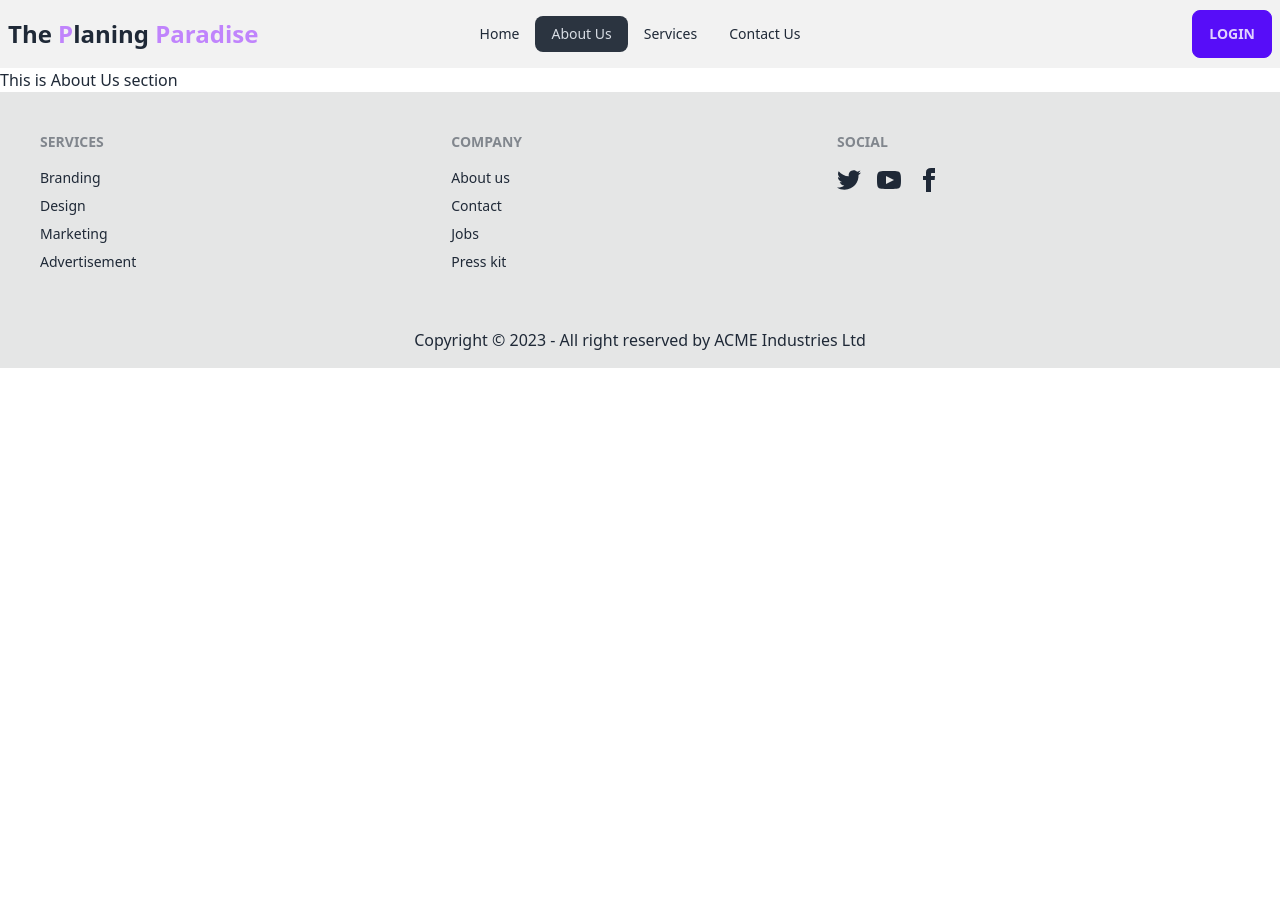
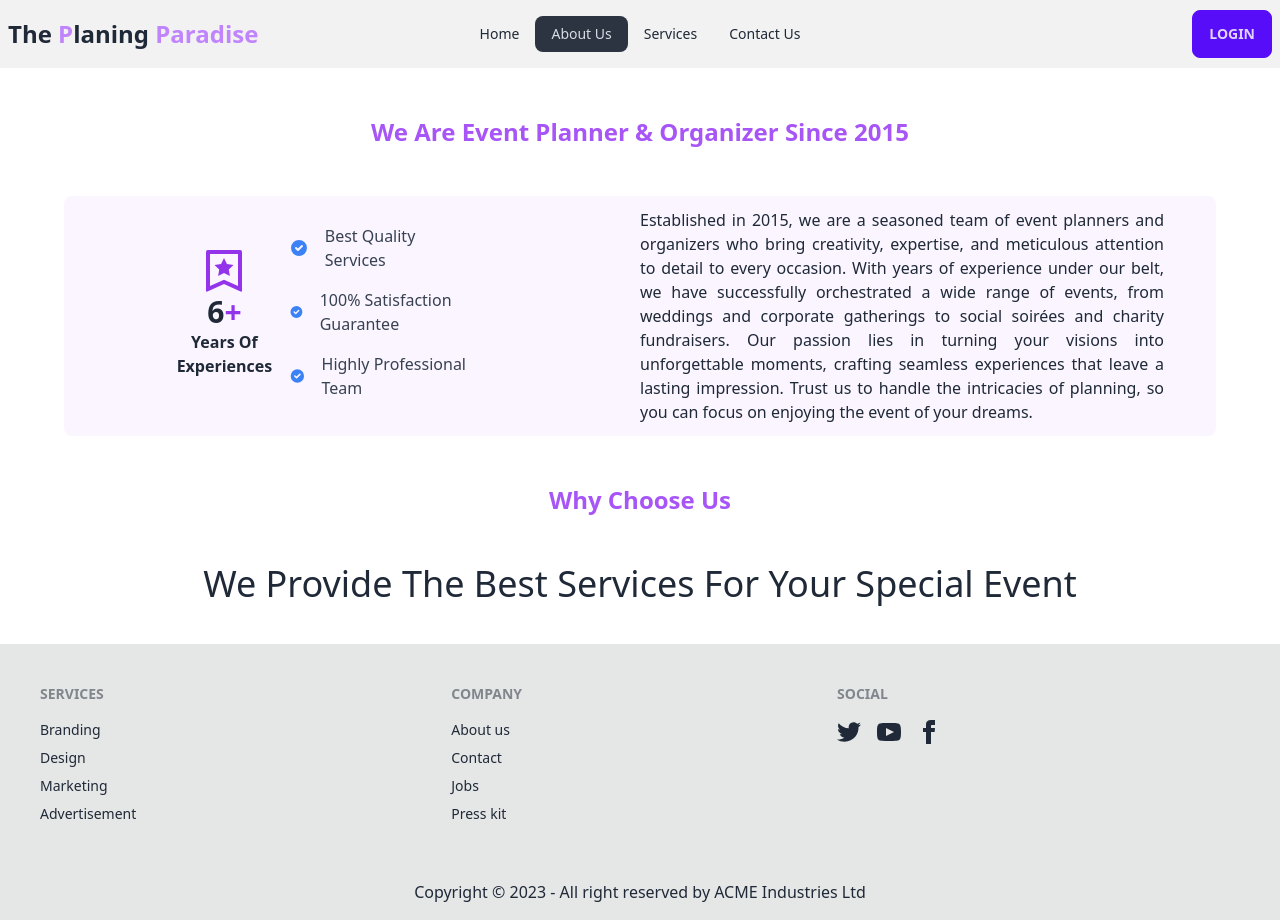
Before and after one commit to Alamin-22/EventManagement, a React (Vite) app: page /about_us in a window 1280 px wide. Before the commit the page ends 800 px from the top, so only its background shows below. Built offline with nearby package versions, Linux system fonts and the light colour scheme.

Commit message:
completed services page

```diff
--- /dev/null
+++ b/src/Components/About_Us_FirstSection/Details_of_about.jsx
@@ -0,0 +1,46 @@
+import { RiBookmark3Line } from 'react-icons/ri';
+const Details_of_about = () => {
+    return (
+        <div className='bg-purple-50 p-3 rounded-lg'>
+            <div className="mx-10  grid grid-cols-1 md:grid-cols-2">
+                <section className=" dark:bg-gray-900">
+                    <div className=" flex items-center w-full px-6 py-4 rounded-lg md:mx-5 md:w-96  dark:bg-gray-800">
+                        <div className='block justify-center items-center text-center'>
+                            <RiBookmark3Line className='text-5xl text-purple-600 mx-auto'></RiBookmark3Line>
+                            <p className='text-3xl font-bold'>6<span className='text-purple-600'>+</span></p>
+                            <p className='font-semibold'>Years Of Experiences</p>
+                        </div>
+                        <div className="space-y-4">
+                            <div className="flex items-center">
+                                <svg xmlns="http://www.w3.org/2000/svg" className="w-5 h-5 text-blue-500" viewBox="0 0 20 20" fill="currentColor">
+                                    <path fillRule="evenodd" d="M10 18a8 8 0 100-16 8 8 0 000 16zm3.707-9.293a1 1 0 00-1.414-1.414L9 10.586 7.707 9.293a1 1 0 00-1.414 1.414l2 2a1 1 0 001.414 0l4-4z" clipRule="evenodd" />
+                                </svg>
+
+                                <span className="mx-4 text-gray-700 dark:text-gray-300">Best Quality Services</span>
+                            </div>
+                            <div className="flex items-center">
+                                <svg xmlns="http://www.w3.org/2000/svg" className="w-5 h-5 text-blue-500" viewBox="0 0 20 20" fill="currentColor">
+                                    <path fillRule="evenodd" d="M10 18a8 8 0 100-16 8 8 0 000 16zm3.707-9.293a1 1 0 00-1.414-1.414L9 10.586 7.707 9.293a1 1 0 00-1.414 1.414l2 2a1 1 0 001.414 0l4-4z" clipRule="evenodd" />
+                                </svg>
+
+                                <span className="mx-4 text-gray-700 dark:text-gray-300">100% Satisfaction Guarantee</span>
+                            </div>
+                            <div className="flex items-center">
+                                <svg xmlns="http://www.w3.org/2000/svg" className="w-5 h-5 text-blue-500" viewBox="0 0 20 20" fill="currentColor">
+                                    <path fillRule="evenodd" d="M10 18a8 8 0 100-16 8 8 0 000 16zm3.707-9.293a1 1 0 00-1.414-1.414L9 10.586 7.707 9.293a1 1 0 00-1.414 1.414l2 2a1 1 0 001.414 0l4-4z" clipRule="evenodd" />
+                                </svg>
+
+                                <span className="mx-4 text-gray-700 dark:text-gray-300">Highly Professional Team</span>
+                            </div>
+                        </div>
+                    </div>
+                </section>
+                <div>
+                    <p className='text-justify '>Established in 2015, we are a seasoned team of event planners and organizers who bring creativity, expertise, and meticulous attention to detail to every occasion. With years of experience under our belt, we have successfully orchestrated a wide range of events, from weddings and corporate gatherings to social soirées and charity fundraisers. Our passion lies in turning your visions into unforgettable moments, crafting seamless experiences that leave a lasting impression. Trust us to handle the intricacies of planning, so you can focus on enjoying the event of your dreams.</p>
+                </div>
+            </div>
+        </div>
+    );
+};
+
+export default Details_of_about;
--- /dev/null
+++ b/src/Components/Galary/PreviousEvent.jsx
@@ -0,0 +1,27 @@
+
+const PreviousEvent = () => {
+    return (
+        <div className="my-14">
+            <h1 className="text-center my-10 text-3xl text-purple-600 font-serif font-medium">Our Previous Event</h1>
+            <div className="grid md:grid-cols-3 gap-5 max-w-6xl mx-auto   p-5">
+                <div className=" space-y-5">
+                    <img src="https://i.ibb.co/m4xtnXx/young-couple-in-a-wedding.jpg" alt="" />
+                    <img src="https://i.ibb.co/Gd8sp6m/evenizer-party.jpg" alt="" />
+                </div>
+                <div className="space-y-5">
+                    <img src="https://i.ibb.co/L6Rc0pw/girls-birtday-party.jpg" alt="" />
+                    <img src="https://i.ibb.co/bmcF03t/ultra-music-festival.jpg" alt="" />
+                </div>
+                <div className="space-y-5">
+                    <img src="https://i.ibb.co/7tn1ZqX/group-of-people.jpg" alt="" />
+                    <img src="https://i.ibb.co/Sx3rMvs/people-partying-3.jpg" alt="" />
+                </div>
+                <div className="col-span-3">
+                    <img className="" src="https://i.ibb.co/kxgCF4q/weeding.jpg" alt="" />
+                </div>
+            </div>
+        </div>
+    );
+};
+
+export default PreviousEvent;
--- a/src/Components/ProjectCompleted/ProjectCompleted.jsx
+++ b/src/Components/ProjectCompleted/ProjectCompleted.jsx
@@ -1,8 +1,31 @@
-
+import { FaHandshake } from 'react-icons/fa';
+import { BiHappyBeaming } from 'react-icons/bi';
+import { FaPeopleGroup } from 'react-icons/fa6';
 const ProjectCompleted = () => {
     return (
         <div>
-
+            <div className="hero  min-h-[50vh] max-w-6xl mx-auto my-10  relative rounded-xl" style={{ backgroundImage: 'url(https://i.ibb.co/vv6jxP6/bg.jpg)' }}>
+                <div className="hero-overlay  bg-opacity-80 rounded-xl absolute inset-0"></div>
+                <div className="hero-content  text-white">
+                    <div className="flex flex-col md:flex-row space-y-3 items-center justify-center mx-auto">
+                        <div className='text-center mx-24'>
+                            <FaHandshake className='text-7xl mx-auto text-purple-600'></FaHandshake>
+                            <p className='text-3xl  font-semibold'>125<span className='text-purple-600'>+</span></p>
+                            <p className='text-xl'>Projects Done!</p>
+                        </div>
+                        <div className='text-center mx-24'>
+                            <BiHappyBeaming className='text-7xl mx-auto text-purple-600'></BiHappyBeaming>
+                            <p className='text-3xl  font-semibold'>200<span className='text-purple-600'>+</span></p>
+                            <p className='text-xl'>Customer Happy!</p>
+                        </div>
+                        <div className='text-center mx-24'>
+                            <FaPeopleGroup className='text-7xl mx-auto text-purple-600'></FaPeopleGroup>
+                            <p className='text-3xl  font-semibold'>80<span className='text-purple-600'>+</span></p>
+                            <p className='text-xl'>Team Members!</p>
+                        </div>
+                    </div>
+                </div>
+            </div>
         </div>
     );
 };
--- /dev/null
+++ b/src/Components/WhyChoseUs/WhyChoose_us.jsx
@@ -0,0 +1,10 @@
+
+const WhyChoose_us = () => {
+    return (
+        <div>
+
+        </div>
+    );
+};
+
+export default WhyChoose_us;
--- a/src/Pages/AbouUs/About_Us.jsx
+++ b/src/Pages/AbouUs/About_Us.jsx
@@ -1,8 +1,14 @@
+import Details_of_about from "../../Components/About_Us_FirstSection/Details_of_about";
 
 const About_Us = () => {
     return (
-        <div>
-            <h1>This is About Us section</h1>
+        <div className="my-10">
+            <div className="max-w-6xl mx-auto">
+                <h1 className="text-2xl text-purple-500 font-bold text-center my-12">We Are Event Planner  & Organizer Since 2015</h1>
+                <Details_of_about></Details_of_about>
+                <h1 className="text-2xl text-purple-500 font-bold text-center my-12">Why Choose Us</h1>
+                <h1 className="text-4xl text-center">We Provide The Best Services For Your Special Event</h1>
+            </div>
         </div>
     );
 };
--- a/src/Pages/Services/Services.jsx
+++ b/src/Pages/Services/Services.jsx
@@ -1,5 +1,7 @@
 import { useLoaderData } from "react-router-dom";
 import Card from "./Card";
+import ProjectCompleted from "../../Components/ProjectCompleted/ProjectCompleted";
+import PreviousEvent from "../../Components/Galary/PreviousEvent";
 
 const Services = () => {
     const services = useLoaderData();
@@ -13,6 +15,8 @@ const Services = () => {
                     services.map(card => <Card key={card.id} card={card}></Card>)
                 }
             </div>
+            <ProjectCompleted></ProjectCompleted>
+            <PreviousEvent></PreviousEvent>
         </div>
     );
 };
```
